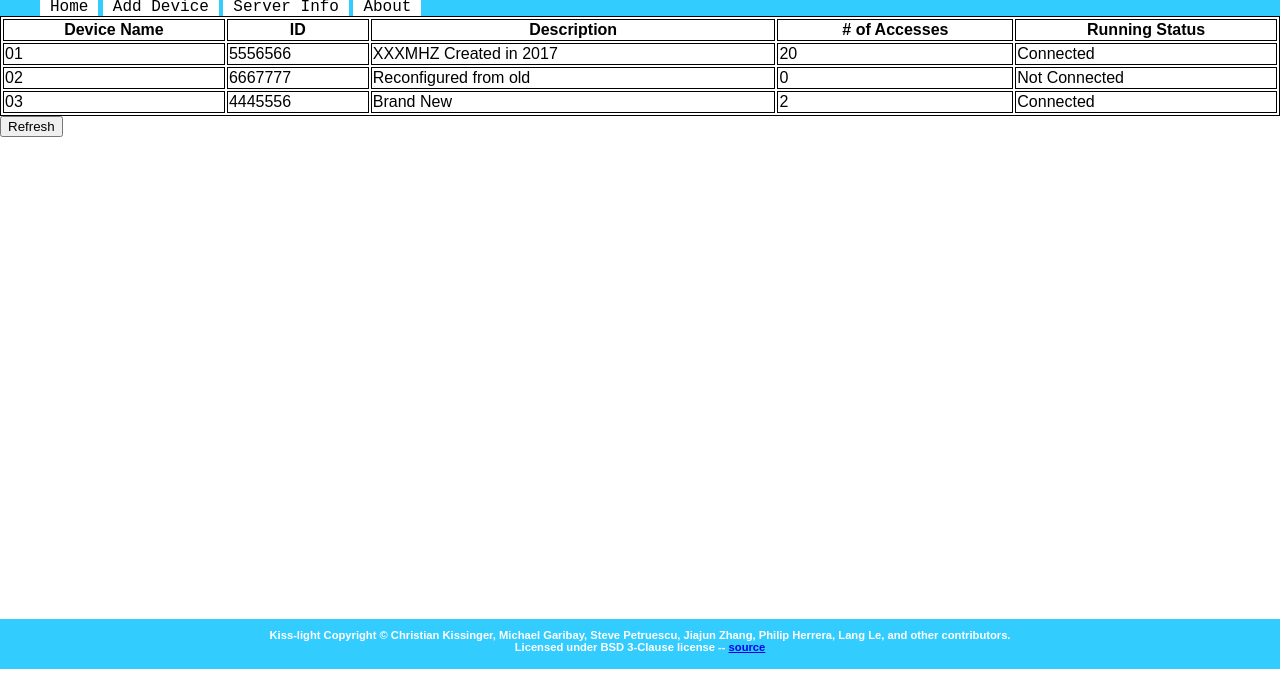
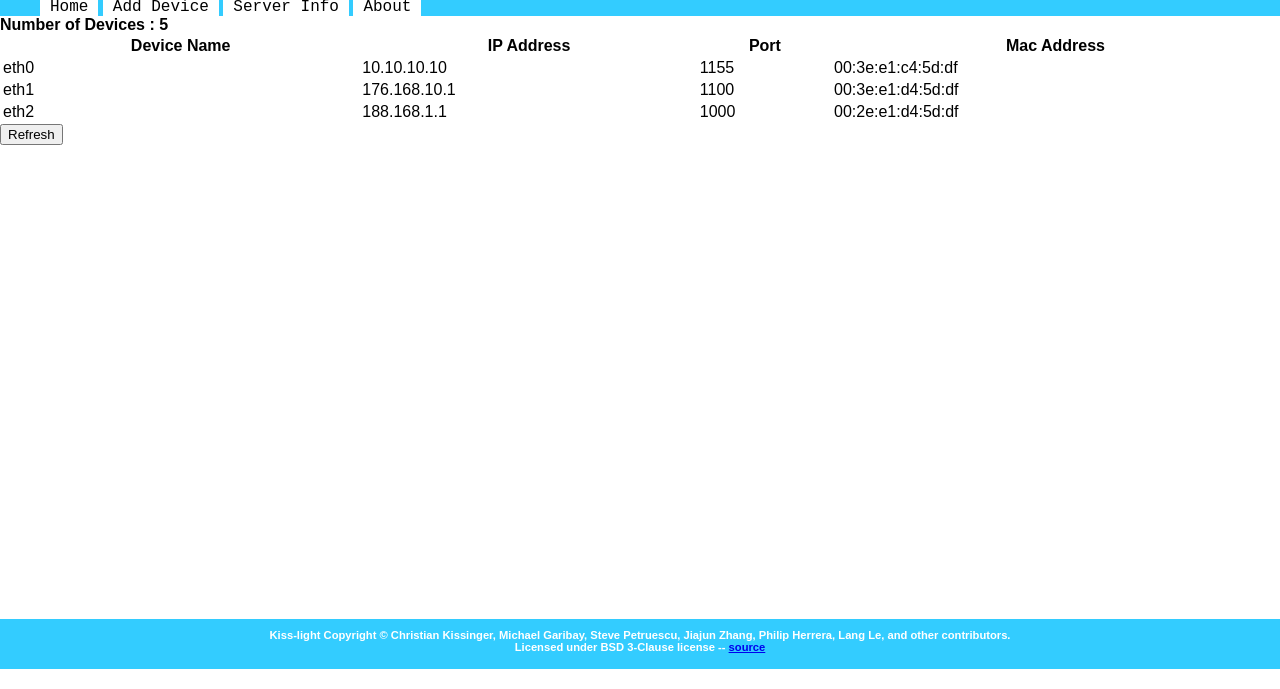
Before and after one commit to keebenthusiast/Kiss-Light_Hub, a plain HTML site: page 0.4-planning/web-interface/devInfo.html in a window 1280 px wide. Shown: the part 111-800 px from the top of the page. Drawn offline with Linux system fonts and the light colour scheme.

Commit message:
Update devInfo.html

```diff
--- a/0.4-planning/web-interface/devInfo.html
+++ b/0.4-planning/web-interface/devInfo.html
@@ -15,7 +15,7 @@
         <title>Kiss-Light 0.4-preprealpha</title>
 		<style>
 		table, th, td {
-		border: 1px solid black;
+		border: 0;
 		}
 		</style>
         <!--
@@ -40,34 +40,33 @@
             </nav>
         </header>
 
+		<strong> Number of Devices : </strong>
+		<b> 5 </b>
+
 		<table style="width:100%">
 			<tr>
 			<th>Device Name</th>
-			<th>ID</th>
-			<th>Description</th>
-			<th># of Accesses</th>
-			<th>Running Status</th>
+			<th>IP Address</th>
+			<th>Port</th>
+			<th>Mac Address</th>
 			</tr>
 		<tr>
-			<td>01</td>
-			<td>5556566</td>
-			<td>XXXMHZ Created in 2017</td>
-			<td>20</td>
-			<td>Connected</td>
+			<td>eth0</td>
+			<td>10.10.10.10</td>
+			<td>1155</td>
+			<td>00:3e:e1:c4:5d:df</td>
 		</tr>
 		<tr>
-			<td>02</td>
-			<td>6667777</td>
-			<td>Reconfigured from old</td>
-			<td>0</td>
-			<td>Not Connected</td>
+			<td>eth1</td>
+			<td>176.168.10.1</td>
+			<td>1100</td>
+			<td>00:3e:e1:d4:5d:df</td>
 		</tr>
 		<tr>
-			<td>03</td>
-			<td>4445556</td>
-			<td>Brand New</td>
-			<td>2</td>
-			<td>Connected</td>
+			<td>eth2</td>
+			<td>188.168.1.1</td>
+			<td>1000</td>
+			<td>00:2e:e1:d4:5d:df</td>
 		</tr>
 		</table>
 
```
